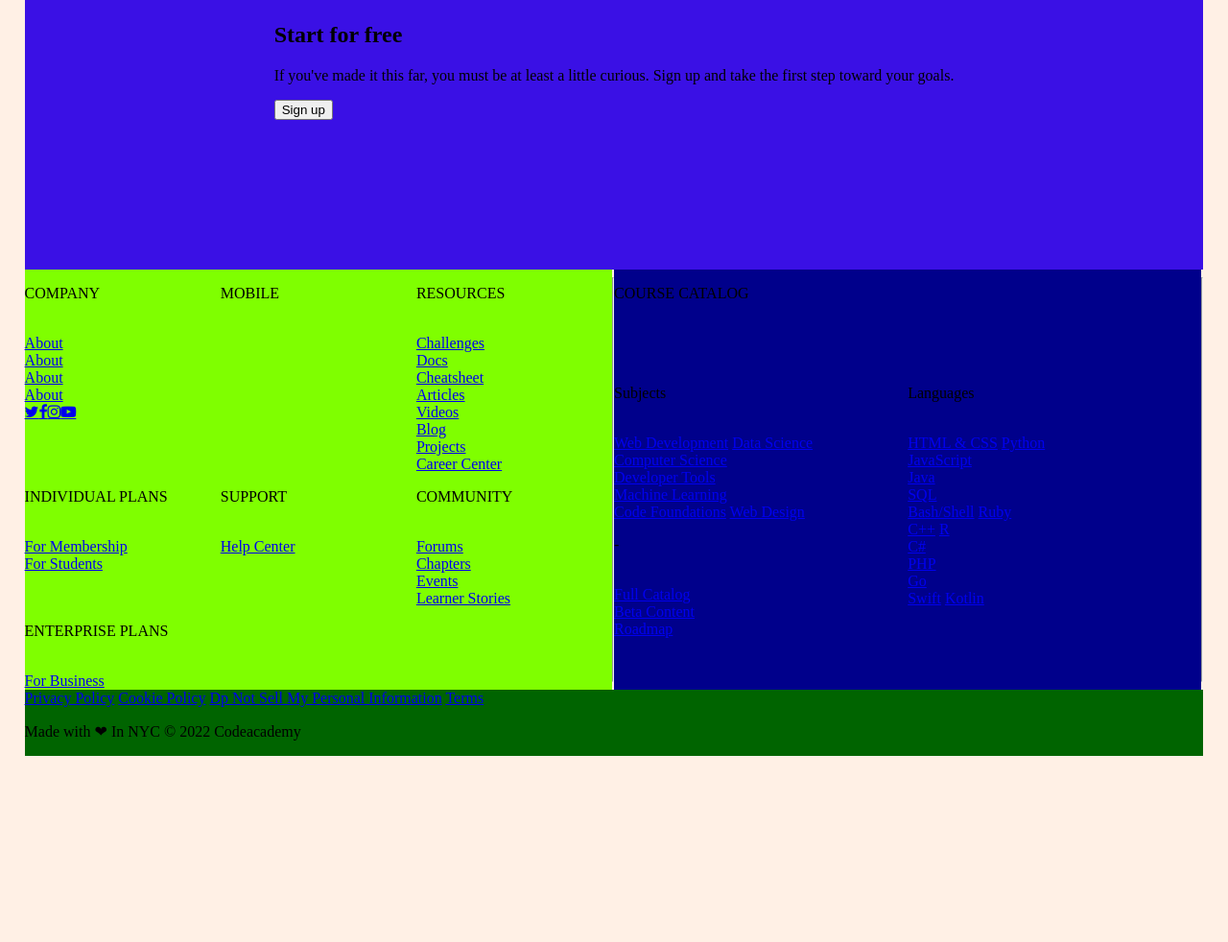
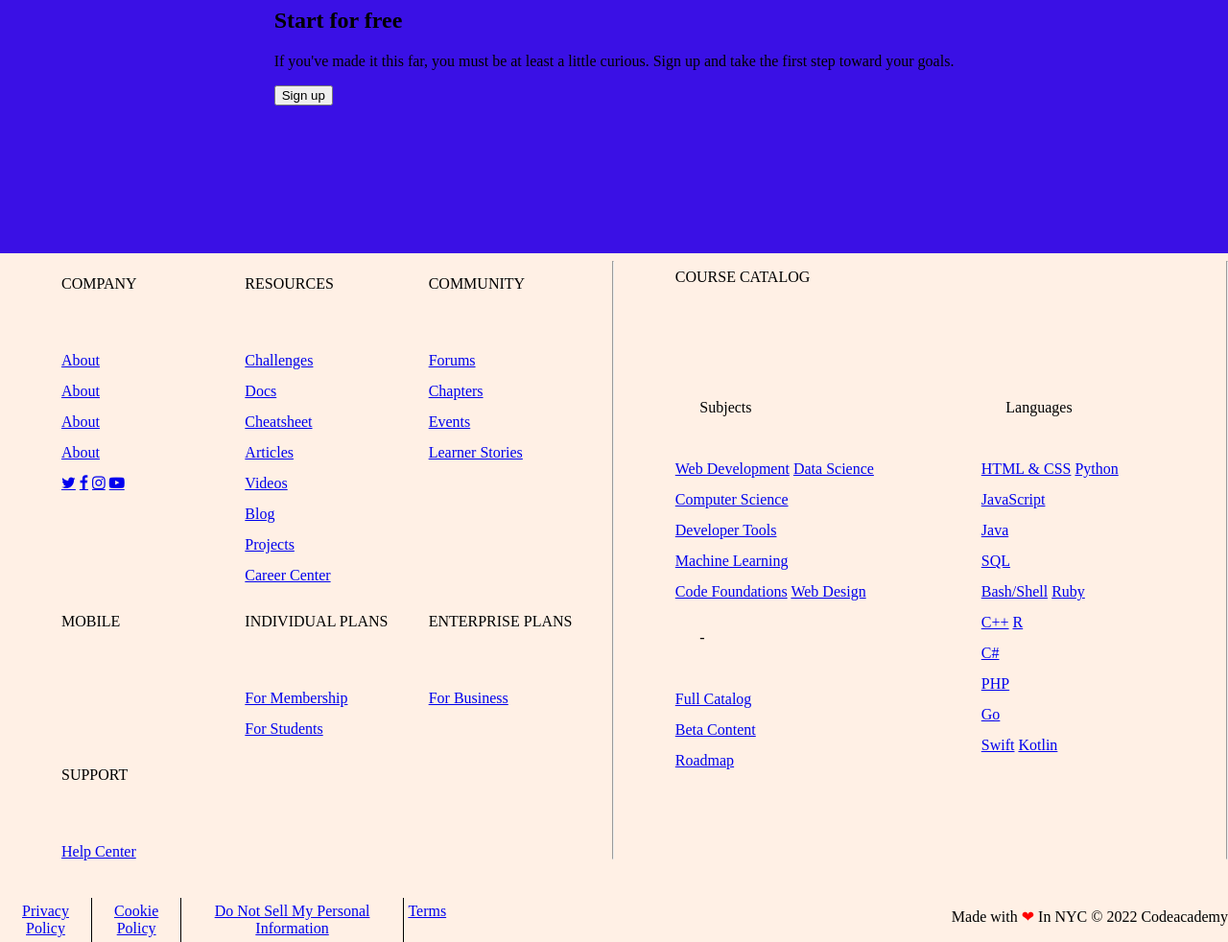
Before and after one commit to Lynn-K-A/HYF-Module-HTMLCSSGIT, a plain HTML site: page week2/codeacademy-clone.html in a window 1280 px wide. Shown: the part 1760-2742 px from the top of the page at 96% size. Before the commit the page ends 2573 px from the top, so only its background shows below. Drawn offline with Linux system fonts and the light colour scheme.

Commit message:
modified code

```diff
--- a/week2/codeacademy-clone.html
+++ b/week2/codeacademy-clone.html
@@ -156,12 +156,10 @@
             <a href="#">About</a><br>
             <a href="#">About</a><br>
             <a href="#">About</a><br>
-            <a href="#" class="fa fa-twitter"></a><a href="#" class="fa fa-facebook"></a><a href="#" class="fa fa-instagram"></a><a href="#" class="fa fa-youtube-play"></a>
-        </div>
-        <div class="fo1-1">
-        <p>MOBILE</p><br>
-        <a href="#"><img></a><br>
-        <a href="#"><img></a>
+            <a href="#" class="fa fa-twitter"></a>
+            <a href="#" class="fa fa-facebook"></a>
+            <a href="#" class="fa fa-instagram"></a>
+            <a href="#" class="fa fa-youtube-play"></a>
         </div>
         <div class="fo1-1">
             <p>RESOURCES</p><br>
@@ -175,15 +173,6 @@
             <a href="#">Career Center</a>
         </div>
         <div class="fo1-1">
-            <p>INDIVIDUAL PLANS</p><br>
-            <a href="#">For Membership</a><br>
-            <a href="#">For Students</a>
-        </div>
-        <div class="fo1-1">
-            <p>SUPPORT</p><br>
-            <a href="#">Help Center</a>
-        </div>
-        <div class="fo1-1">
             <p>COMMUNITY</p><br>
             <a href="#">Forums</a><br>
             <a href="#">Chapters</a><br>
@@ -191,11 +180,25 @@
             <a href="#">Learner Stories</a>
         </div>
         <div class="fo1-1">
+        <p>MOBILE</p><br>
+        <a href="#"><img></a><br>
+        <a href="#"><img></a>
+        </div>
+        <div class="fo1-1">
+            <p>INDIVIDUAL PLANS</p><br>
+            <a href="#">For Membership</a><br>
+            <a href="#">For Students</a>
+        </div>
+        <div class="fo1-1">
             <p>ENTERPRISE PLANS</p><br>
             <a href="#">For Business</a>
         </div>
+        <div class="fo1-1">
+            <p>SUPPORT</p><br>
+            <a href="#">Help Center</a>
         </div>
-        <hr>
+    </div>
+    <hr>
     <div class="fo2">
         <p>COURSE CATALOG</p>
         <div class="fo2-1">
@@ -232,11 +235,13 @@
     </div>
     <hr>
     <div class="fo3">
-        <a href="#">Privacy Policy</a>
-        <a href="#">Cookie Policy</a>
-        <a href="#">Dp Not Sell My Personal Information</a>
-        <a href="#">Terms</a>
-        <p>Made with <span>&#10084;</span> In NYC &copy; 2022 Codeacademy</p>
+    <div class="fo3-1">
+        <a href="#"> Privacy Policy</a>
+        <a href="#"> Cookie Policy</a>
+        <a href="#"> Do Not Sell My Personal Information</a>
+        <a href="#"> Terms</a>
+    </div>
+        <p class="fo3-2">Made with <span>&#10084;</span> In NYC &copy; 2022 Codeacademy</p>
     </div>
 </div>
 </div>
--- a/week2/style.css
+++ b/week2/style.css
@@ -2,7 +2,7 @@
     box-sizing: border-box;
 }
 body {
-    margin: 2%;
+    margin: 0;
     padding: 0;
     background-color: #FFF0E5;
 }
@@ -245,10 +245,14 @@ nav::after {
     flex-wrap: wrap;
 }
 .footer > .fo1 {
-flex: 1 1 40%;
-background-color: chartreuse;
+    padding-left: 5%;
+    flex: 1 1 40%;
+    background-color: #FFF0E5;
 }
 .fo1 {
+    border-bottom: 1% solid black;
+    word-spacing: 10%;
+    line-height: 2em;
     justify-content: baseline;
     width: 100%;
     padding: 0;
@@ -262,10 +266,11 @@ background-color: chartreuse;
     flex: 1 1 33.33%;
 }
 .footer > .fo2 {
-flex: 1 1 40%;
-background-color: darkblue;
+    flex: 1 1 40%;
+    background-color: #FFF0E5;
 }
 .fo2 {
+    border-bottom: 1% solid black;
     justify-content: baseline;
     width: 100%;
     padding: 0;
@@ -276,12 +281,46 @@ background-color: darkblue;
     flex-wrap: wrap;
 }
 .fo2 p {
-flex: 1 1 100%;
+    padding-left: 10%;
+    flex: 1 1 100%;
+    margin-bottom: 0%;
+    padding-bottom: 0%;
 }
 .fo2 > .fo2-1 {
+    padding-left: 10%;
     flex: 1 1 40%;
+    line-height: 2em;
 }
 .footer > .fo3 {
 flex: 1 1 100%;
-background-color: darkgreen;
+background-color: #FFF0E5;
 }
+.fo3 {
+    width: 100%;
+    height: 15%;
+    background-color: #FFF0E5;
+    color: black;
+    display: flex;
+    flex-direction: row;
+    justify-content: space-around;
+    text-align: center;
+}
+.fo3 > .fo3-1 {
+    margin-top: 2.5%;
+    display: inline-flex;
+}
+.fo3-1 a {
+    font-size: 1em;
+    border-right: 0.1em solid black;
+    padding: 1%;
+}
+.fo3-1 a:last-child {
+    border: 0;
+}
+.fo3 > .fo3-2 {
+    padding-top: 2%;
+    margin-left: auto;
+}
+.fo3-2 > span {
+    color: red;
+}
```
